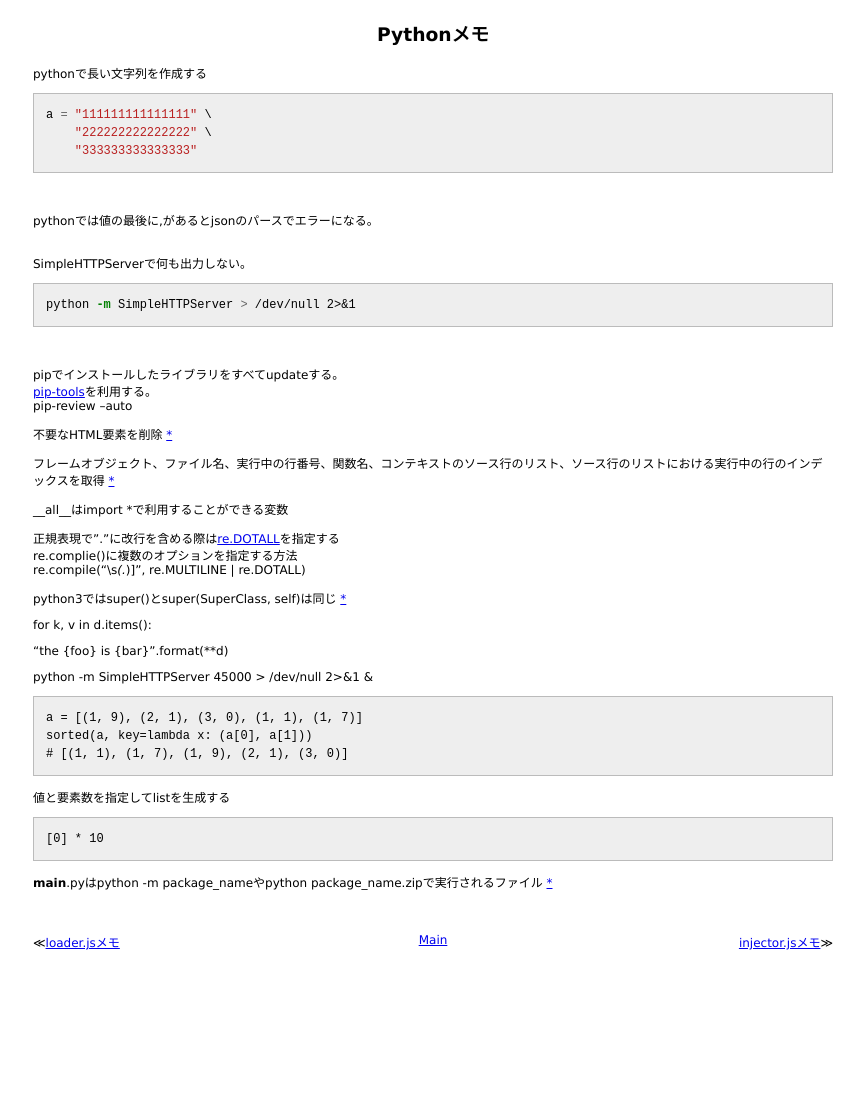
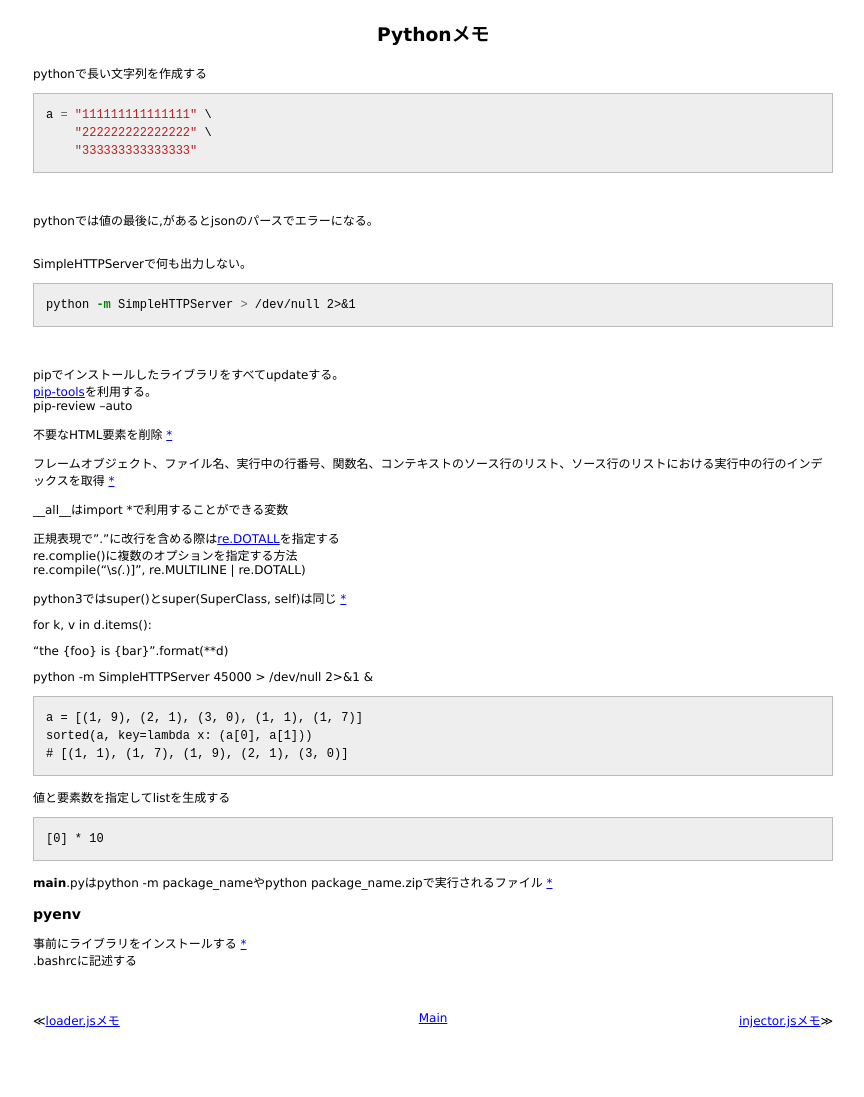
Before and after one commit to 38elements/38elements.github.com, a Jekyll site: the page built from _posts/2014-7-2-python.md, in a window 1280 px wide. Shown: the whole page, without its empty margins (207-1071 px from the left). Built offline with Jekyll 4.4.1, drawn with Linux system fonts in a browser that asks for light colours; before the commit the page ends 1019 px from its top, so only the background shows below that.

Commit message:
Update 2014-7-2-python.md

````diff
--- a/_posts/2014-7-2-python.md
+++ b/_posts/2014-7-2-python.md
@@ -55,3 +55,7 @@ sorted(a, key=lambda x: (a[0], a[1]))
 ```
 
 __main__.pyはpython -m package_nameやpython package_name.zipで実行されるファイル [*](http://docs.python.jp/3/library/__main__.html)
+
+### pyenv
+事前にライブラリをインストールする [*](https://github.com/yyuu/pyenv/wiki/Common-build-problems)
+.bashrcに記述する
````
